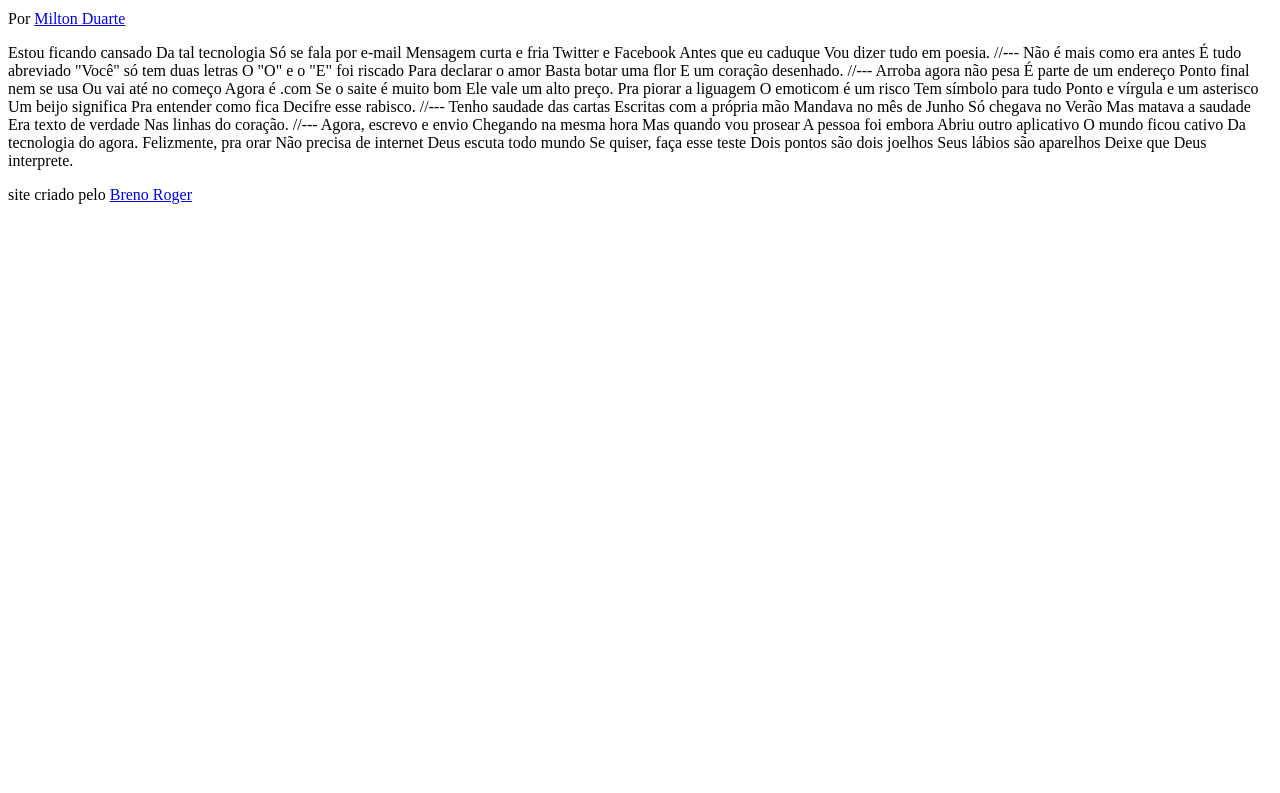
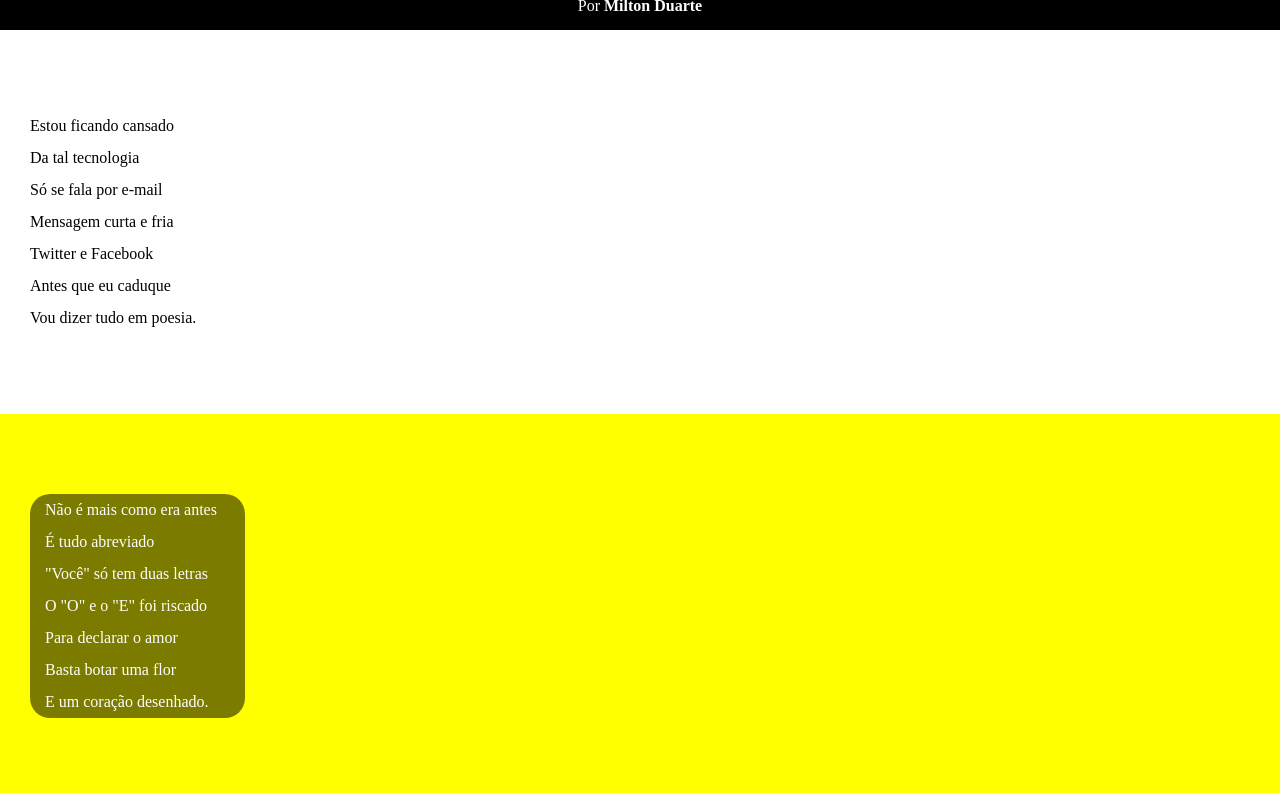
Before and after one commit to BrenoTTS/site-desafio, a plain HTML site: page index.html in a window 1280 px wide. Shown: the part 70-863 px from the top of the page. Before the commit the page ends 800 px from the top, so only its background shows below. Drawn offline with Linux system fonts and the light colour scheme.

Commit message:
estilo dos textos

```diff
--- /dev/null
+++ b/estilo/style.css
@@ -0,0 +1,60 @@
+@charset "utf-8";
+
+* {
+    margin: 0px;
+    padding: 0px;
+
+}
+html, body {
+    min-height: 100vh;
+    background-color: darkslategray;
+}
+header{
+    background-color: black;
+    color: white;
+    text-align: center;
+}
+header > h1 {
+    padding: 15px;
+    font-variant: small-caps;
+}
+header > p {
+    padding-bottom: 15px;
+}
+a {
+    color: white;
+    text-decoration: none;
+    font-weight: bolder;
+}
+a:hover{
+    text-decoration: underline;
+    color: blue;
+}
+section{
+    padding-top: 10vh;
+    padding-bottom: 10vh;
+    line-height: 2em;
+    padding-left: 30px;
+
+}
+section.normal{
+    background-color: white;
+    color: black;
+}
+section.imagen{
+    background-color: yellow;
+    color: white;
+
+}
+section.imagen > p{
+    padding-left: 15px;
+    border-radius: 20px;
+    width: 200px;
+    background-color: rgba(0, 0, 0, 0.518);
+}
+footer{
+    background-color: black;
+    color: white;
+    text-align: center;
+    padding: 10px;
+}
--- a/index.html
+++ b/index.html
@@ -5,6 +5,7 @@
     <meta http-equiv="X-UA-Compatible" content="IE=edge">
     <meta name="viewport" content="width=device-width, initial-scale=1.0">
     <title>CORDEL MODERNO</title>
+    <link rel="stylesheet" href="estilo/style.css">
 </head>
 <body>
     <header>
@@ -14,69 +15,91 @@
         </p>
     </header>
 
-    Estou ficando cansado
-    Da tal tecnologia
-    Só se fala por e-mail
-    Mensagem curta e fria
-    Twitter e Facebook
-    Antes que eu caduque
+    <section class="normal">
+       <p>
+            Estou ficando cansado<br>
+            Da tal tecnologia<br>
+            Só se fala por e-mail<br>
+            Mensagem curta e fria<br>
+            Twitter e Facebook<br>
+            Antes que eu caduque<br>
             Vou dizer tudo em poesia.
+       </p>
+    </section>
 
-    //---
 
-    Não é mais como era antes
-    É tudo abreviado
-    "Você" só tem duas letras
-    O "O" e o "E" foi riscado
-    Para declarar o amor
-    Basta botar uma flor
+
+   <section class="imagen">
+       <p>
+            Não é mais como era antes<br>
+            É tudo abreviado<br>
+            "Você" só tem duas letras<br>
+            O "O" e o "E" foi riscado<br>
+            Para declarar o amor<br>
+            Basta botar uma flor<br>
             E um coração desenhado.
+       </p>
 
-    //---
+   </section>
 
-    Arroba agora não pesa
-    É parte de um endereço
-    Ponto final nem se usa
-    Ou vai até no começo
-    Agora é .com
-    Se o saite é muito bom
+   <section class="normal">
+       <p>
+            Arroba agora não pesa<br>
+            É parte de um endereço<br>
+            Ponto final nem se usa<br>
+            Ou vai até no começo<br>
+            Agora é .com<br>
+            Se o saite é muito bom<br>
             Ele vale um alto preço.
+       </p>
+       <p>
+            Pra piorar a liguagem<br>
+            O emoticom é um risco<br>
+            Tem símbolo para tudo<br>
+            Ponto e vírgula e um asterisco<br>
+            Um beijo significa<br>
+            Pra entender como fica<br>
+            Decifre esse rabisco.
+       </p>
 
-    Pra piorar a liguagem
-    O emoticom é um risco
-    Tem símbolo para tudo
-    Ponto e vírgula e um asterisco
-    Um beijo significa
-    Pra entender como fica
-    Decifre esse rabisco.
+   </section>
 
-    //---
 
-    Tenho saudade das cartas
-    Escritas com a própria mão
-    Mandava no mês de Junho
-    Só chegava no Verão
-    Mas matava a saudade
-    Era texto de verdade
+     <section class="imagen">
+       <p>
+            Tenho saudade das cartas<br>
+            Escritas com a própria mão<br>
+            Mandava no mês de Junho<br>
+            Só chegava no Verão<br>
+            Mas matava a saudade<br>
+            Era texto de verdade<br>
             Nas linhas do coração.
+       </p>
 
-    //---
+     </section>
 
-    Agora, escrevo e envio
-    Chegando na mesma hora
-    Mas quando vou prosear
-    A pessoa foi embora
-    Abriu outro aplicativo
-    O mundo ficou cativo
+
+    <section class="normal">
+        <p>
+            Agora, escrevo e envio <br>
+            Chegando na mesma hora <br>
+            Mas quando vou prosear<br>
+            A pessoa foi embora<br>
+            Abriu outro aplicativo<br>
+            O mundo ficou cativo<br>
             Da tecnologia do agora.
+        </p>
 
-    Felizmente, pra orar
-    Não precisa de internet
-    Deus escuta todo mundo
-    Se quiser, faça esse teste
-    Dois pontos são dois joelhos
-    Seus lábios são aparelhos
+       <p>
+            Felizmente, pra orar<br>
+            Não precisa de internet<br>
+            Deus escuta todo mundo<br>
+            Se quiser, faça esse teste<br>
+            Dois pontos são dois joelhos<br>
+            Seus lábios são aparelhos<br>
             Deixe que Deus interprete.
+       </p>
+    </section>
     <footer>
         <p>site criado pelo <a href="https://github.com/BrenoTTS" target="_blank">Breno Roger</a> </p>
     </footer>
```
Also changed, not shown: cordel-moderno.txt (deleted). Lines whose indentation alone changed are shown as unchanged.
